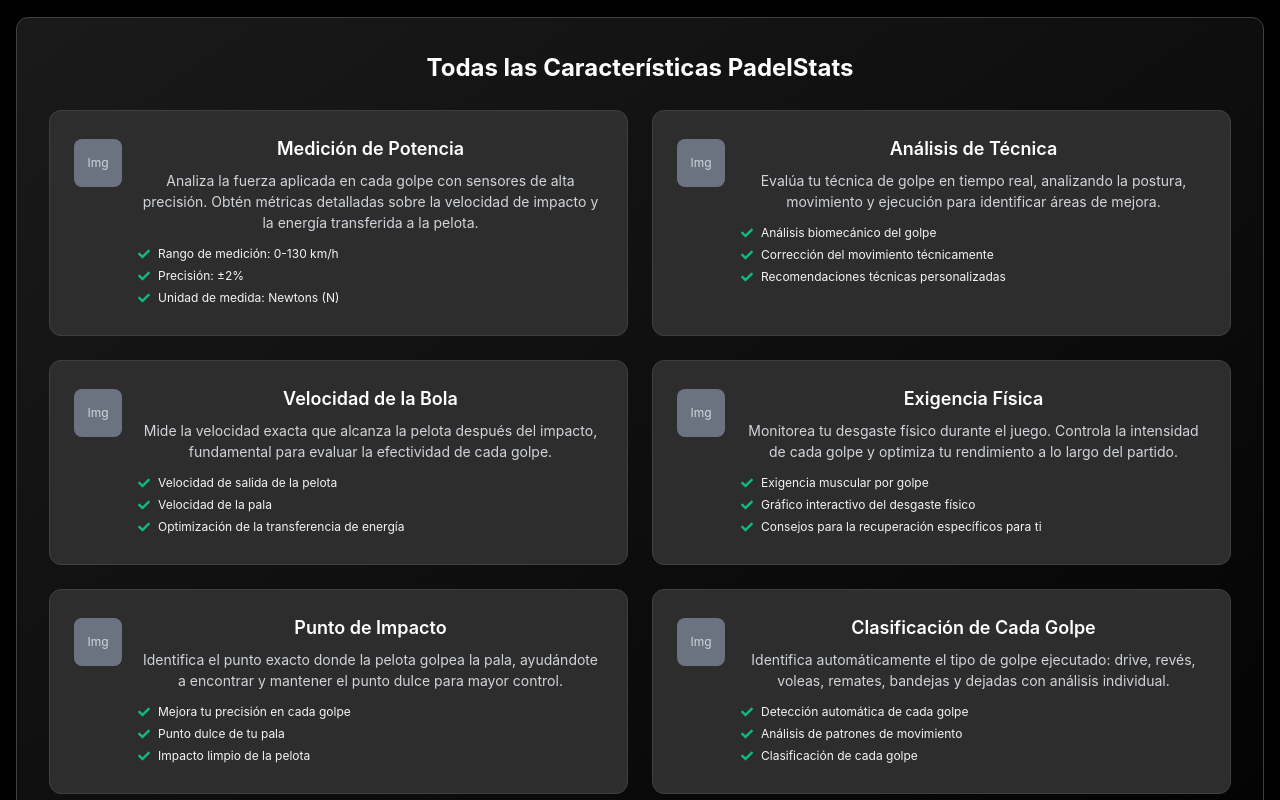
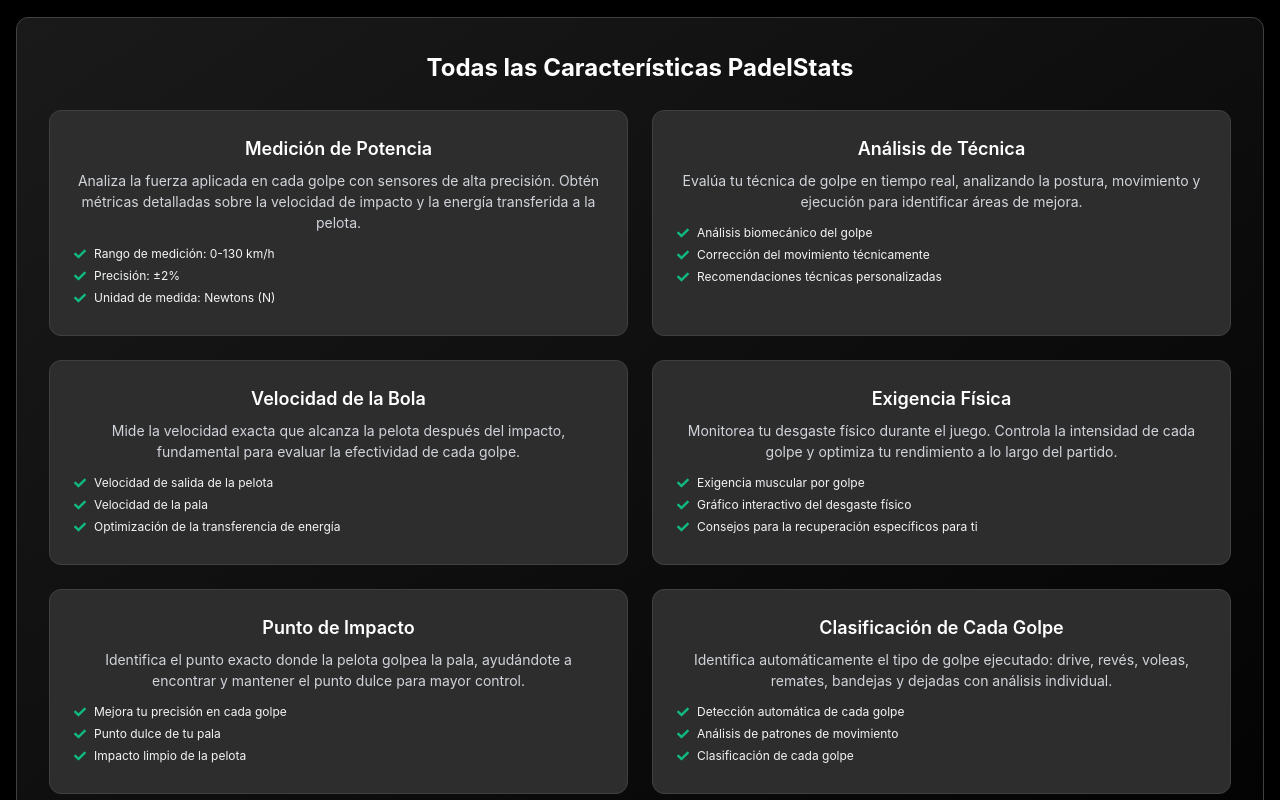
Before and after one commit to ROUVpage/padelStats_web, a React (Create React App) app in the folder frontend/: page /producto in a window 1280 px wide. Shown: the part 4260-5060 px from the top of the page. Built offline with nearby package versions, Linux system fonts and the light colour scheme.

Commit message:
remove Img placeholders from all-features grid

```diff
--- a/frontend/src/pages/Product.js
+++ b/frontend/src/pages/Product.js
@@ -360,19 +360,6 @@
                 {features.map((feature, index) => (
                   <div key={index} className="feature-card">
                     <div className="feature-card-content">
-                      <div className="feature-icon-container">
-                        {feature.image ? (
-                          <img
-                            src={feature.image}
-                            alt={feature.title}
-                            className="feature-icon-image"
-                          />
-                        ) : (
-                          <div className="feature-icon-placeholder">
-                            <span className="feature-icon-text">Img</span>
-                          </div>
-                        )}
-                      </div>
                       <div className="flex-1">
                         <h4 className="feature-card-title">
                           {feature.title}
```
